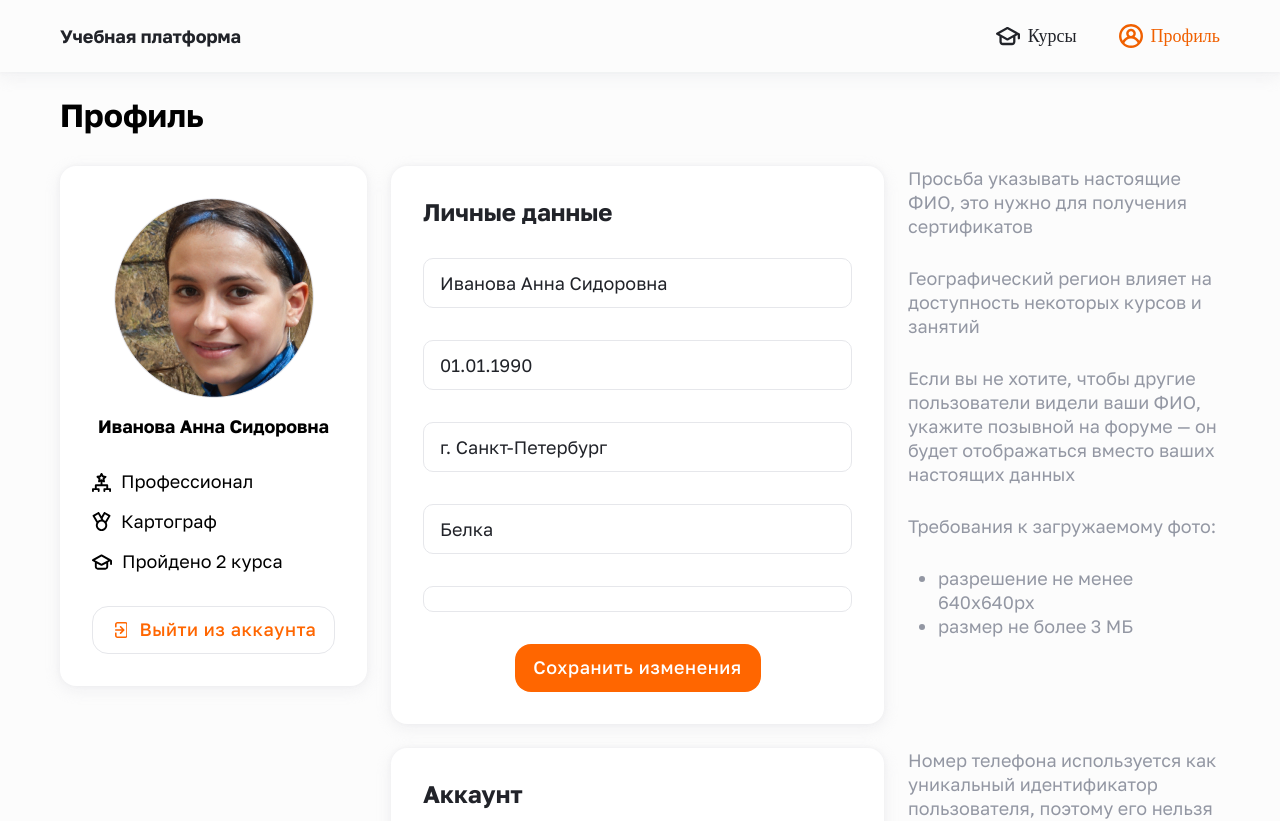
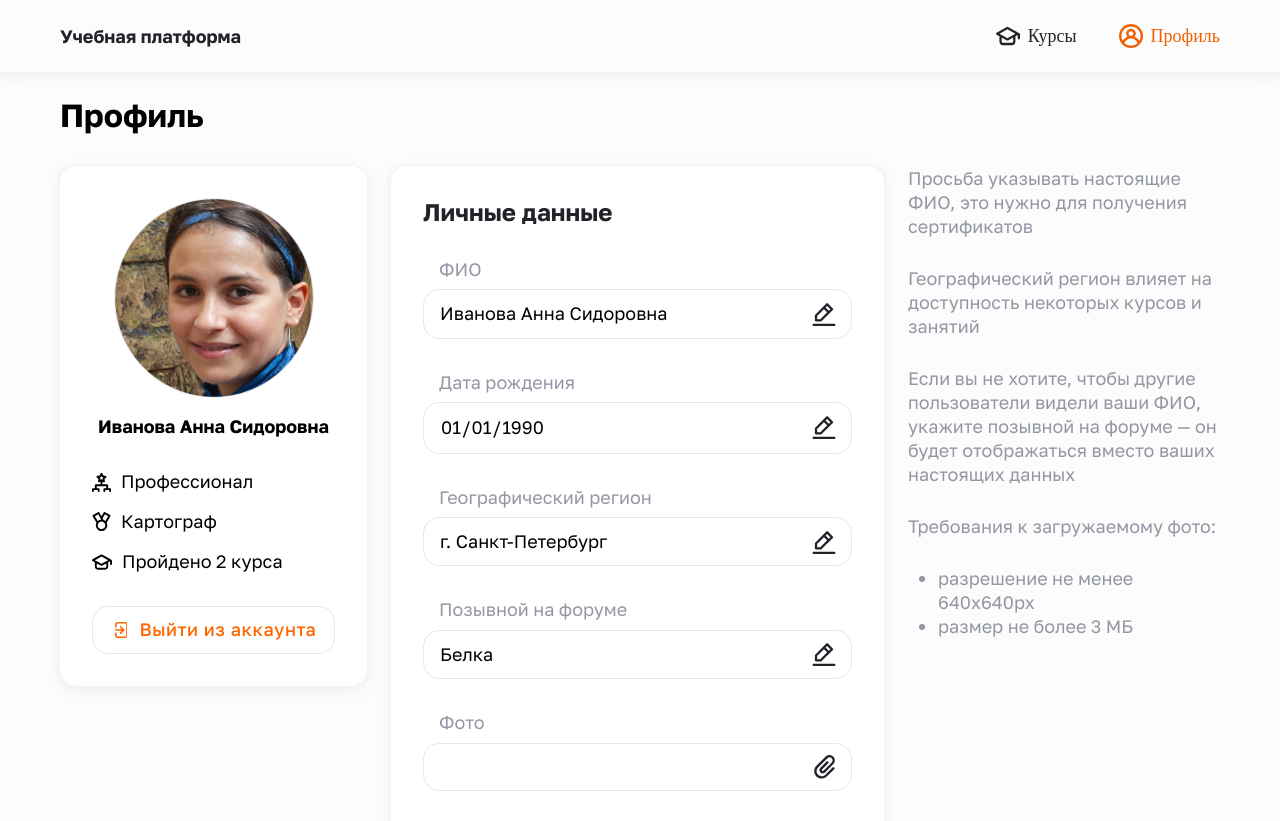
Before and after one commit to Studio-Yandex-Practicum/lizaalert_frontend, a React (Create React App) app: page /profile in a window 1280 px wide. Shown: the top 821 px of the page. Built offline with nearby package versions, Linux system fonts and the light colour scheme.

Commit message:
#78 added Input into Personal data

```diff
--- a/src/components/organisms/personal-data/personal-data.jsx
+++ b/src/components/organisms/personal-data/personal-data.jsx
@@ -1,39 +1,79 @@
-import PropTypes from 'prop-types';
-// import { useState } from 'react';
+import { useState } from 'react';
 import Card from '../../templates/card/card';
+import Button from '../../molecules/button/button';
+import Input from '../../molecules/input/input';
 import styles from './personal-data.module.scss';
-import Button from '../../molecules/button/button';
 
-function PersonalData({ userName, userDateOfBirth, userRegion, userNickname }) {
-  // изменение с false на true при внесении изменений в данные
-  // const [isInputChanged, setIsInputChanged] = useState(false);
-  // const [inputsValues, setInputsValues] = useState({
-  //   name: userName,
-  //   dateOfBirth: userDateOfBirth,
-  //   region: userRegion,
-  //   nickname: userNickname,
-  //   avatar: '',
-  // });
-
-  // функция на событие onChange для инпутов
-  // const onInputValuesChange = (e) => {
-  //   if (e.target.value !== inputsValues[e.target.name] && isInputChanged) {
-  //     setIsInputChanged(true);
-  //     setInputsValues({ ...inputsValues, [e.target.name]: e.target.value });
-  //   }
-  // };
-
+function PersonalData() {
+  const [isInputChanged, setIsInputChanged] = useState(false);
+  const [inputsValues, setInputsValues] = useState({
+    name: 'Иванова Анна Сидоровна',
+    dateOfBirth: '1990-01-01',
+    region: 'г. Санкт-Петербург',
+    nickname: 'Белка',
+    avatar: '',
+  });
+  const onInputValuesChange = (e) => {
+    if (e.target.value !== inputsValues[e.target.name]) {
+      setInputsValues({ ...inputsValues, [e.target.name]: e.target.value });
+      if (!isInputChanged) {
+        setIsInputChanged(true);
+      }
+    }
+  };
+  const handleFormSubmit = (evt) => {
+    evt.preventDefault();
+    // const { email, password } = inputValues;
+  };
   return (
     <Card className={styles.personalData}>
       <h2 className={styles.title}>Личные данные</h2>
-      <form name="personalData" className={styles.form} onSubmit={() => null}>
-        <div className={styles.inputSection}>{userName}</div>
-        <div className={styles.inputSection}>{userDateOfBirth}</div>
-        <div className={styles.inputSection}>{userRegion}</div>
-        <div className={styles.inputSection}>{userNickname}</div>
-        <div className={styles.inputSection} />
+      <form
+        name="personalData"
+        className={styles.form}
+        onSubmit={handleFormSubmit}
+      >
+        <Input
+          labelName="ФИО"
+          type="text"
+          inputName="name"
+          value={inputsValues.name}
+          onChange={onInputValuesChange}
+          className={styles.inputSection}
+        />
+        <Input
+          labelName="Дата рождения"
+          type="date"
+          inputName="dateOfBirth"
+          value={inputsValues.dateOfBirth}
+          onChange={onInputValuesChange}
+          className={styles.inputSection}
+        />
+        <Input
+          labelName="Географический регион"
+          type="text"
+          inputName="region"
+          value={inputsValues.region}
+          onChange={onInputValuesChange}
+          className={styles.inputSection}
+        />
+        <Input
+          labelName="Позывной на форуме"
+          type="text"
+          inputName="nickname"
+          value={inputsValues.nickname}
+          onChange={onInputValuesChange}
+          className={styles.inputSection}
+        />
+        <Input
+          labelName="Фото"
+          type="file"
+          inputName="avatar"
+          value={inputsValues.avatar}
+          className={styles.inputSection}
+        />
         <Button
-          // disabled={!isInputChanged}
+          disabled={!isInputChanged}
           type="submit"
           className={styles.submitButton}
         >
@@ -44,18 +84,4 @@ function PersonalData({ userName, userDateOfBirth, userRegion, userNickname }) {
   );
 }
 
-PersonalData.defaultProps = {
-  userName: 'Иванова Анна Сидоровна',
-  userDateOfBirth: '01.01.1990',
-  userRegion: 'г. Санкт-Петербург',
-  userNickname: 'Белка',
-};
-
-PersonalData.propTypes = {
-  userName: PropTypes.string,
-  userDateOfBirth: PropTypes.string,
-  userRegion: PropTypes.string,
-  userNickname: PropTypes.string,
-};
-
 export default PersonalData;
--- a/src/components/organisms/personal-data/personal-data.module.scss
+++ b/src/components/organisms/personal-data/personal-data.module.scss
@@ -30,14 +30,6 @@
   white-space: nowrap;
 }
 
-//TODO стили для заглушек, удалить потом
 .inputSection {
-  color: $dark-primary;
-  font-weight: 400;
-  font-size: 18px;
-  line-height: 24px;
   margin: 32px 0 0 0;
-  padding: 12px 16px;
-  border: 1.2px solid $borders-divider-disabled-bg;
-  border-radius: 10px;
 }
```
